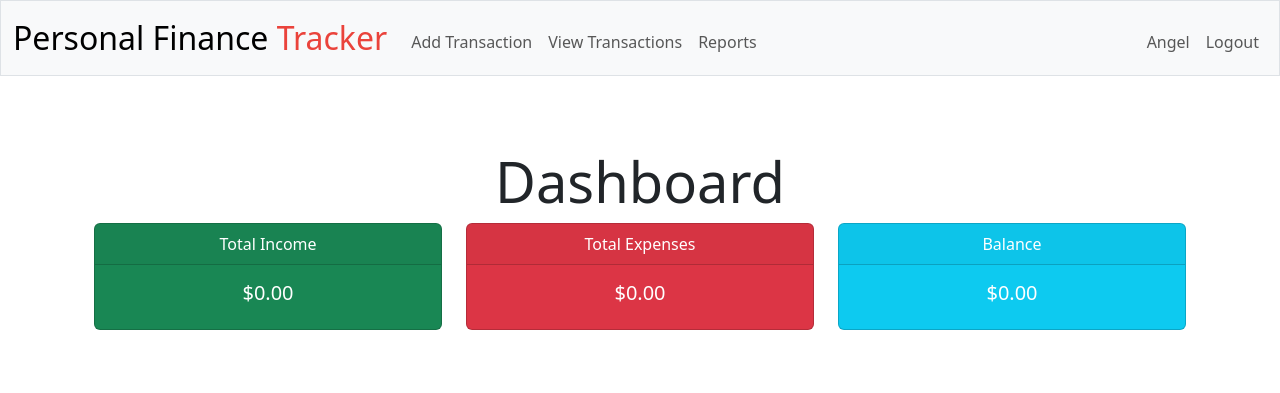
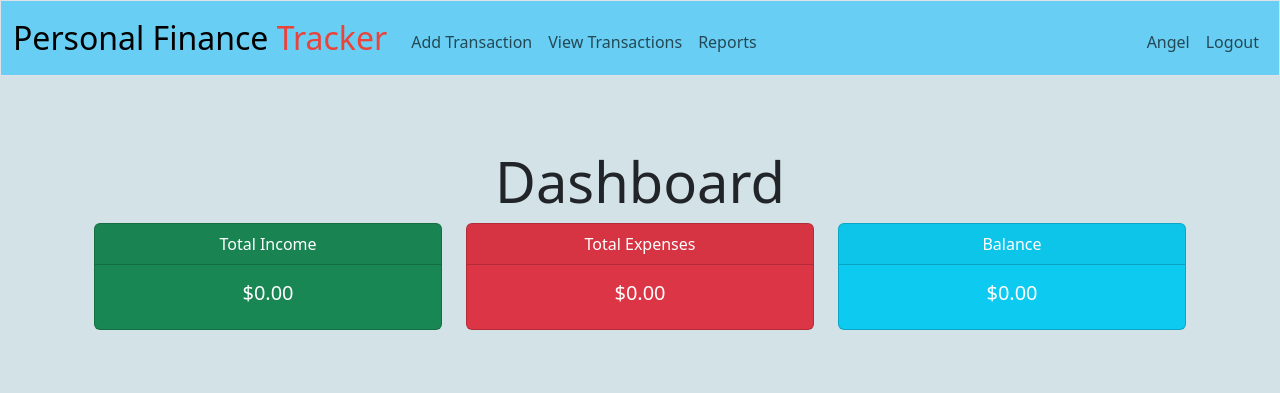
Before and after one commit to mmanrus/Finance_tracker, a Flask app: page / in a window 1280 px wide. Shown: the top 393 px of the page. Run offline with Flask 3, Linux system fonts and the light colour scheme; a user stored in the database is signed in; some libraries are stand-ins or nearby versions.

Commit message:
added color

```diff
--- a/finance_tracker/templates/layout.html
+++ b/finance_tracker/templates/layout.html
@@ -18,9 +18,9 @@
         <title>{% block title %}Finance Tracker{% endblock %}</title>
     </head>
 
-    <body>
+    <body style="background-color: #d3e2e7">
 
-        <nav class="bg-light border navbar navbar-expand-md navbar-light">
+        <nav class=" border navbar navbar-expand-md " style="background-color: #68cef3">
             <div class="container-fluid">
                 <a class="navbar-brand" href="/">Personal Finance <span class="red">Tracker</span></a>
                 <button aria-controls="navbar" aria-expanded="false" aria-label="Toggle navigation" class="navbar-toggler" data-bs-target="#navbar" data-bs-toggle="collapse" type="button">
```
Also changed, not shown: finance_tracker/finance.db, 2 other files.
